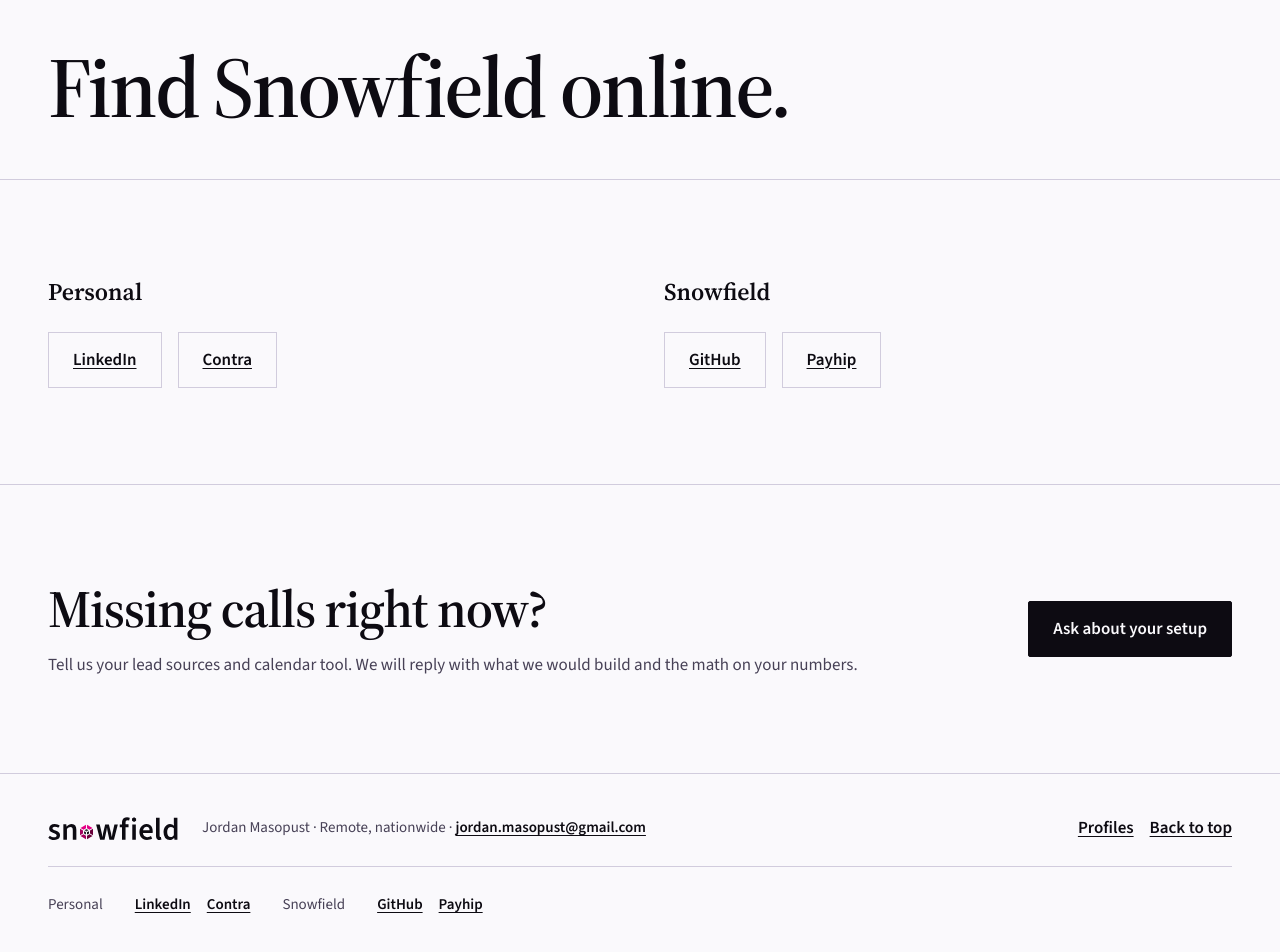
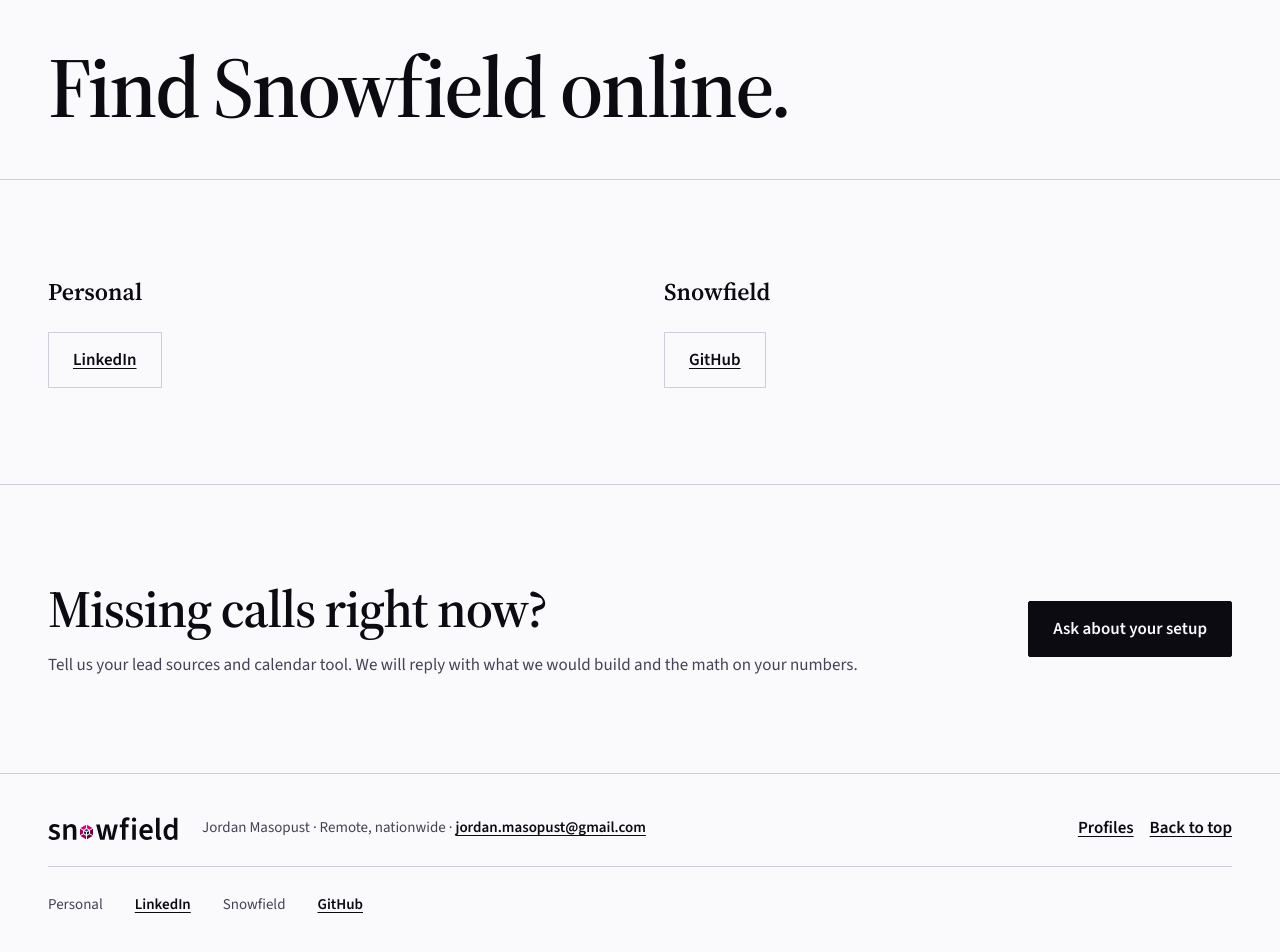
Before and after one commit to snowfieldhq/snowfieldhq.github.io, a plain HTML site: page social.html in a window 1280 px wide. Shown: the part 76-1028 px from the top of the page. Drawn offline with Linux system fonts and the light colour scheme.

Commit message:
Remove dead Payhip and incomplete Contra links from social and footer

```diff
--- a/social.html
+++ b/social.html
@@ -11,9 +11,9 @@
 <nav class="nav" aria-label="Primary"><a href="index.html#services">The service</a><a href="index.html#math">The math</a><a href="index.html#process">How it works</a><a href="index.html#proof">Track record</a><a href="#contact">Contact</a></nav>
 <div class="theme seg" role="group" aria-label="Colour theme"><button type="button" data-t="light" aria-pressed="false">Light</button><button type="button" data-t="dark" aria-pressed="false">Dark</button></div>
 </div></header><main id="main"><section class="wrap page-hero compact-hero"><h1 class="display">Find Snowfield online.</h1></section>
-<section class="section profiles-compact"><div class="wrap profile-groups"><div><h2>Personal</h2><nav class="profile-links" aria-label="Personal profile directory"><a href="https://www.linkedin.com/in/jordan-masopust/">LinkedIn</a><a href="https://contra.com/jordan_masopust_g0itu7ru">Contra</a></nav></div><div><h2>Snowfield</h2><nav class="profile-links" aria-label="Snowfield profile directory"><a href="https://github.com/snowfieldhq">GitHub</a><a href="https://payhip.com/Snowfield">Payhip</a></nav></div></div></section><section class="section" id="contact"><div class="wrap contact-short"><div><h2 class="h2">Missing calls right now?</h2><p>Tell us your lead sources and calendar tool. We will reply with what we would build and the math on your numbers.</p></div><a class="button primary large" href="mailto:jordan.masopust@gmail.com?subject=Snowfield%20speed-to-lead%20inquiry">Ask about your setup</a></div></section></main><footer class="foot"><div class="wrap">
+<section class="section profiles-compact"><div class="wrap profile-groups"><div><h2>Personal</h2><nav class="profile-links" aria-label="Personal profile directory"><a href="https://www.linkedin.com/in/jordan-masopust/">LinkedIn</a></nav></div><div><h2>Snowfield</h2><nav class="profile-links" aria-label="Snowfield profile directory"><a href="https://github.com/snowfieldhq">GitHub</a></nav></div></div></section><section class="section" id="contact"><div class="wrap contact-short"><div><h2 class="h2">Missing calls right now?</h2><p>Tell us your lead sources and calendar tool. We will reply with what we would build and the math on your numbers.</p></div><a class="button primary large" href="mailto:jordan.masopust@gmail.com?subject=Snowfield%20speed-to-lead%20inquiry">Ask about your setup</a></div></section></main><footer class="foot"><div class="wrap">
 <a class="foot-brand" href="index.html" aria-label="Snowfield home"><img class="snow" src="art/lockup-mo-31-color-light.svg" width="130" height="23" alt=""><img class="ink" src="art/lockup-mo-31-color-dark.svg" width="130" height="23" alt=""></a>
 <p class="foot-meta">Jordan Masopust &middot; Remote, nationwide<br class="foot-break"> <span class="foot-separator">&middot; </span><a href="mailto:jordan.masopust@gmail.com">jordan.masopust@gmail.com</a></p>
 <nav class="foot-nav" aria-label="Footer"><a href="social.html">Profiles</a><a href="#top">Back to top</a></nav>
-<div class="foot-social"><nav aria-label="Personal profiles"><span>Personal</span><a href="https://www.linkedin.com/in/jordan-masopust/">LinkedIn</a><a href="https://contra.com/jordan_masopust_g0itu7ru">Contra</a></nav><nav aria-label="Snowfield profiles"><span>Snowfield</span><a href="https://github.com/snowfieldhq">GitHub</a><a href="https://payhip.com/Snowfield">Payhip</a></nav></div>
+<div class="foot-social"><nav aria-label="Personal profiles"><span>Personal</span><a href="https://www.linkedin.com/in/jordan-masopust/">LinkedIn</a></nav><nav aria-label="Snowfield profiles"><span>Snowfield</span><a href="https://github.com/snowfieldhq">GitHub</a></nav></div>
 </div></footer></body></html>
```
Also changed, not shown: ai-evaluation.html (+1 -1 lines), index.html (+1 -1 lines), lead-booking-systems.html (+1 -1 lines), print.html (+1 -1 lines), scope.html (+1 -1 lines), website-repair.html (+1 -1 lines).
